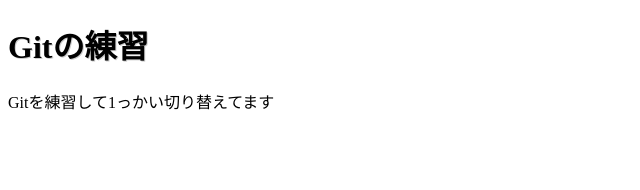
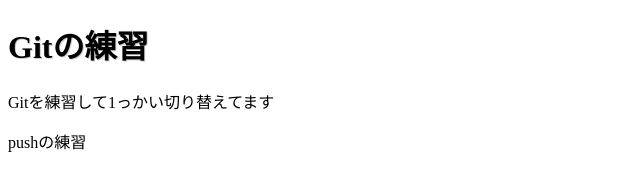
Before and after one commit to yusuke-spiral8/git-practice2, a plain HTML site: page index.html in a window 1280 px wide. Shown: the whole page, without its empty margins (0-640 px from the left). Drawn offline with Linux system fonts and the light colour scheme.

Commit message:
テストプッシュ

```diff
--- a/index.html
+++ b/index.html
@@ -8,7 +8,8 @@
 <body>
 	<h1>Gitの練習</h1>
 	<p>Gitを練習して1っかい切り替えてます</p>
+	<p>pushの練習</p>
 
 </body>
-<script>	window.alert("test");</script>
+<script>window.alert("test");</script>
 </html>
```
